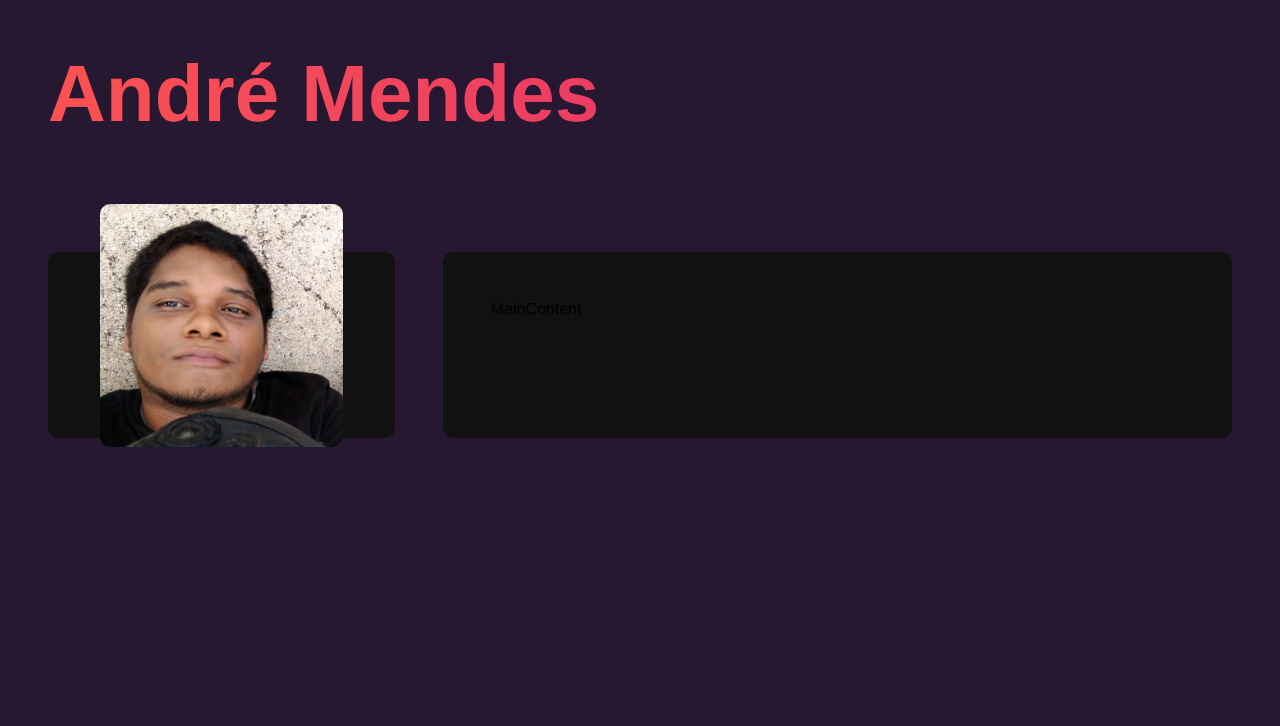
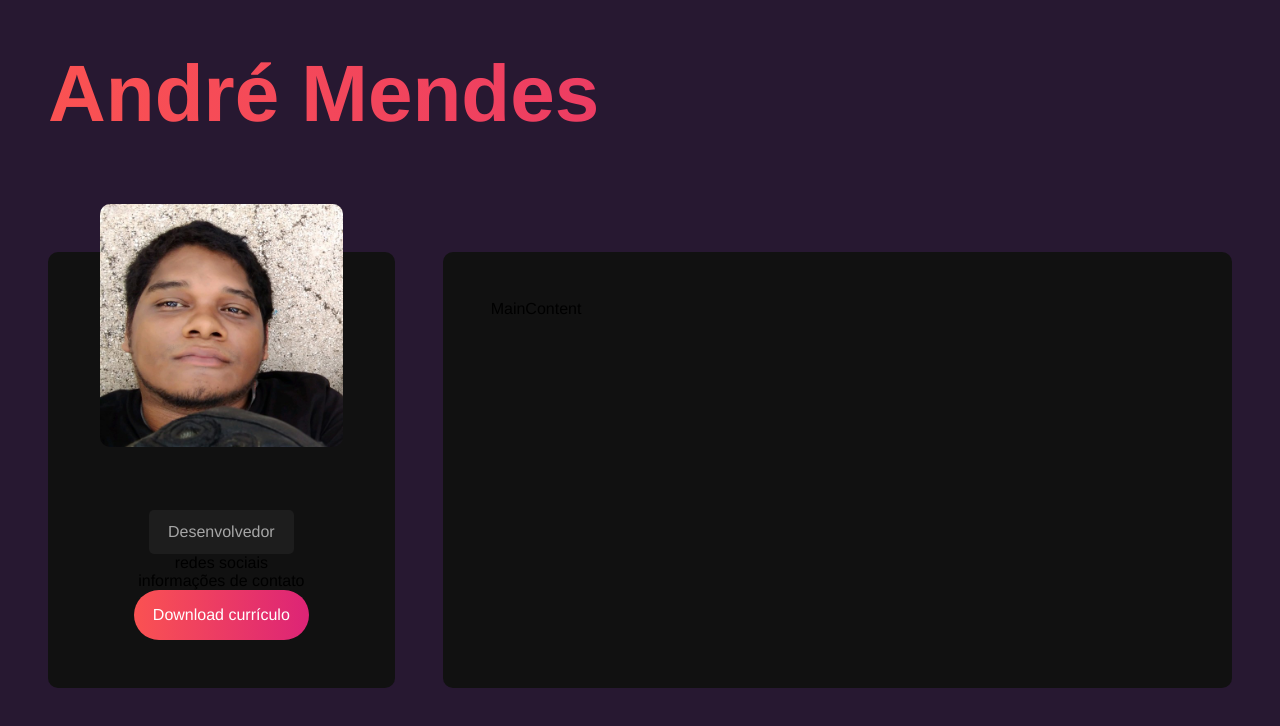
Before and after one commit to devisceral/portfolio-react-sass, a React (Vite) app: page / in a window 1280 px wide. Shown: the top 726 px of the page. Built offline with nearby package versions, Linux system fonts and the light colour scheme.

Commit message:
btn style

```diff
--- a/src/components/Sidebar.jsx
+++ b/src/components/Sidebar.jsx
@@ -7,7 +7,7 @@
     <aside id="sidebar">
       <img src={Avatar} alt="André Mendes" />
       <p>Imagem</p>
-      <p classname="title">Desenvolvedor</p>
+      <p className="title">Desenvolvedor</p>
       <p>redes sociais</p>
       <p>informações de contato</p>
       <a href="" className="btn">Download currículo</a>
--- a/src/styles/components/sidebar.sass
+++ b/src/styles/components/sidebar.sass
@@ -1,4 +1,5 @@
 @use '../variables'
+@use '../mixins'
 
 #sidebar
   background-color: variables.$bg-color
@@ -16,3 +17,13 @@
     border-radius: variables.$container-border-radius
     position: absolute
     top: -3rem
+
+  .title
+    color: variables.$text-color-secondary
+    background-color: variables.$bg-color-secondary
+    border-radius: variables.$card-border-radius
+    margin-top: 12rem
+    padding: .8rem 1.2rem
+
+  .btn
+    @include mixins.btn
--- a/src/styles/mixins.sass
+++ b/src/styles/mixins.sass
@@ -0,0 +1,8 @@
+@use 'variables'
+
+@mixin btn
+  padding: 1rem 1.2rem
+  color: variables.$text-color
+  background: variables.$gradient
+  text-decoration: none
+  border-radius: 3rem
```
